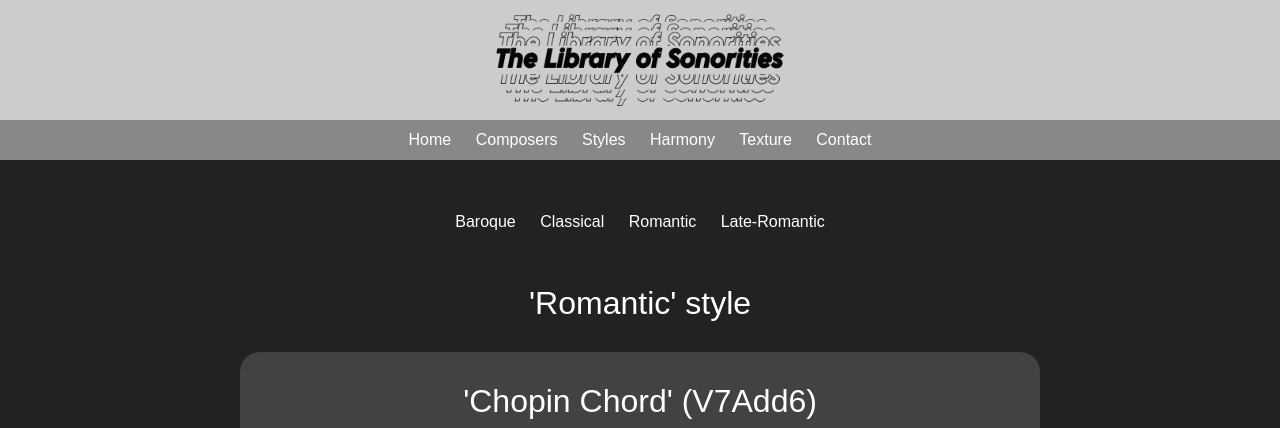
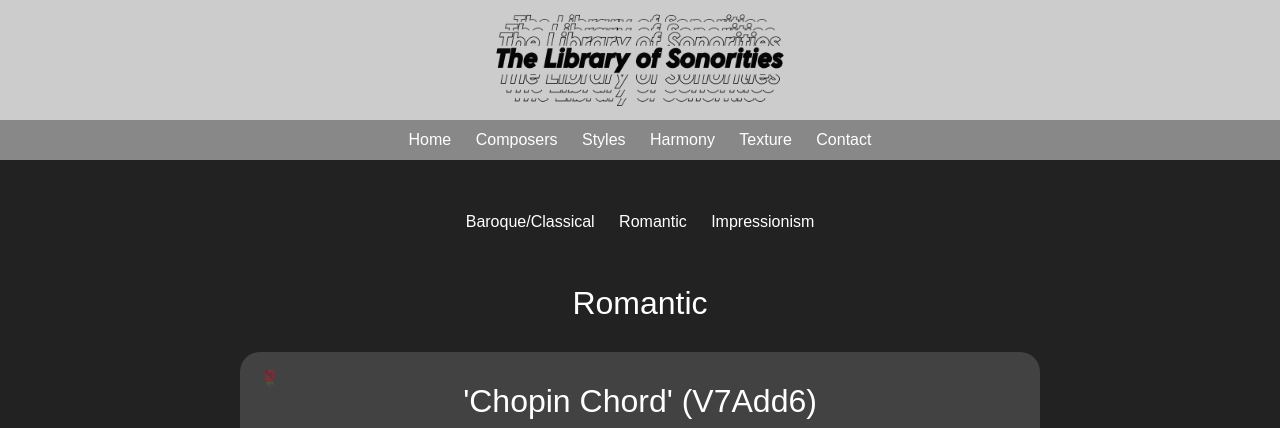
Before and after one commit to despoisj/TheLibraryOfSonorities, a PHP site: page /index.php?filter=style&style=romantic in a window 1280 px wide. Shown: the top 428 px of the page. Run offline with PHP 8.4, Linux system fonts and the light colour scheme; some libraries are stand-ins or nearby versions; some web fonts are replaced.

Commit message:
Add differences for baroque, merged baroque and classical

```diff
--- /dev/null
+++ b/elements/prinner.html
@@ -0,0 +1,5 @@
+<p>Lovely sound on a 4 3 2 1 descending bass, see <a style="color:white" target="_blank" href="https://en.wikipedia.org/wiki/Galant_Schemata">this</a>.</p>
+
+<h4 class="elementExampleTitle">Examples</h4>
+
+<iframe width="560" height="315" src="https://www.youtube.com/embed/bhGYOB4VWKA" frameborder="0" allowfullscreen></iframe>
--- a/index.js
+++ b/index.js
@@ -17,12 +17,20 @@ var getUrlParameter = function getUrlParameter(sParam) {
 function replaceDigitsWithCircledNumbers(text) {
     // Unicode offset for circled numbers: 9311 or 10111 (0x2460)
     const unicodeOffset = 10121; // For back background: soprano
+    const unicodeOffsetBass = 10111; // For back background: soprano
 
     // Regular expression to match digits with a caret symbol (^)
     const regex = /\^(\d)/g;
 
     // Replace matched digits with their corresponding circled numbers
-    return text.replace(regex, (_, digit) => "<span style='font-size:20px;'>" + String.fromCharCode(parseInt(digit) + unicodeOffset) + "</span>");
+    text = text.replace(regex, (_, digit) => "<span style='font-size:20px;'>" + String.fromCharCode(parseInt(digit) + unicodeOffset) + "</span>");
+
+
+    // Regular expression to match digits with a caret symbol (^)
+    const regexBass = /\*(\d)/g;
+
+    // Replace matched digits with their corresponding circled numbers
+    text = text.replace(regex, (_, digit) => "<span style='font-size:20px;'>" + String.fromCharCode(parseInt(digit) + unicodeOffsetBass) + "</span>");
 }
 
 $(document).ready(function() {
--- a/index.php
+++ b/index.php
@@ -80,10 +80,9 @@ if ($filter == "element"){
 
                 <div style="margin-top: 30px; margin-bottom: 50px;">
                     <div style="width: 90%; margin-left: 5%;">
-                        <a class="navElement" href="index.php?filter=style&style=baroque">Baroque</a>
-                        <a class="navElement" href="index.php?filter=style&style=classical">Classical</a>
+                        <a class="navElement" href="index.php?filter=style&style=baroque">Baroque/Classical</a>
                         <a class="navElement" href="index.php?filter=style&style=romantic">Romantic</a>
-                        <a class="navElement" href="index.php?filter=style&style=late-romantic">Late-Romantic</a>
+                        <a class="navElement" href="index.php?filter=style&style=impressionism">Impressionism</a>
                     </div>
                 </div>
 
@@ -99,7 +98,10 @@ if ($filter == "element"){
                 } elseif ($filter == "composer") {
                     $title = ucfirst($composer);
                 } elseif ($filter == "style") {
-                    $title = "'" . ucfirst($style) . "' style";
+                    if($style == "baroque")
+                        $title = "Baroque/Classical";
+                    else
+                        $title = ucfirst($style);
                 } elseif ($filter == "harmony") {
                     $title = "Harmony";
                 } elseif ($filter == "texture") {
--- a/style.css
+++ b/style.css
@@ -58,6 +58,38 @@ p {
   max-width: 800px;
   margin-left: auto;
   margin-right: auto;
+
+  z-index: 1;
+}
+
+.styleElementWrapper{
+/*  background-color: rgba(54, 39, 39);*/
+/*NOTHING SO FAR BUT MAYBE IF I ADD PRINNER ETC*/
+  width: 50px;
+  height:1px;
+  margin-top: -15px;
+  float: left;
+  text-align: left;
+
+  display: inline-block;
+}
+
+.styleElement{
+  width: 20px;
+  height: 1px;
+  display: inline-block;
+  opacity: 30%;
+
+  -webkit-transition: all 0.2s ease;
+     -moz-transition: all 0.2s ease;
+      -ie-transition: all 0.2s ease;
+       -o-transition: all 0.2s ease;
+          transition: all 0.2s ease;
+}
+
+.styleElement:hover{
+  opacity: 50%;
+  filter: drop-shadow(0 0 2px rgba(255, 211, 89, 1.0));
 }
 
 .elementTitle {
--- a/tools.php
+++ b/tools.php
@@ -15,6 +15,7 @@ function element($pageName, $title, $styles, $composers, $type) {
 
 // Define elements
 $mapping = [];
+// Romantic
 array_push($mapping, element("chopin_chord", "'Chopin Chord' (V7Add6)", ["romantic"], ["chopin", "scriabin"], "harmony"));
 array_push($mapping, element("V9_chord", "V9 Chord", ["romantic"], ["chopin"], "harmony"));
 array_push($mapping, element("moonlight_modulation", "'Moonlight Modulation'", ["romantic"], ["beethoven"], "harmony"));
@@ -23,13 +24,28 @@ array_push($mapping, element("ivM7_iiim7", "IVMaj7 → iiim7", ["romantic"], ["b
 array_push($mapping, element("chromatic_thirds", "(Chromatic) Thirds", ["romantic", "brilliant"], ["chopin"], "harmony"));
 array_push($mapping, element("ninth_arps", "Arpeggios with added 9th", ["romantic"], ["blumenfeld"], "harmony"));
 
+array_push($mapping, element("prinner", "The Prinner", ["baroque"], ["mozart"], "harmony"));
+
 array_push($mapping, element("lh_arps", "Left Hand Broken Arpeggios", ["romantic"], ["chopin", "scriabin"], "texture"));
 
 
 function loadElement($element, $display) {
 	// Loads a singular element
 
-	echo "<div class='element'>";
+	echo '<div class="element">';
+
+		// Test to differentiate romantic / baroque etc.
+		echo "<div class='styleElementWrapper'>";
+
+			foreach($element["styles"] as $style){
+				if ($style == "romantic")
+					echo '<div class="styleElement"><a href="index.php?filter=style&style=romantic" style="text-decoration:none">🌹</a></div>';
+				elseif ($style == "baroque")
+					echo '<div class="styleElement"><a href="index.php?filter=style&style=baroque" style="text-decoration:none">🕰</a></div>';
+				elseif ($style == "impressionism")
+					echo '<div class="styleElement"><a href="index.php?filter=style&style=impressionism" style="text-decoration:none">🖼️</a></div>';
+			}
+		echo "</div>";
 
 		// Setup title link
 		echo '<h2 class="elementTitle"><a style="color:white; text-decoration:none" href="index.php?filter=element&element=' . $element["pageName"] . '">' . $element["title"] . "</a></h4>";
@@ -40,6 +56,7 @@ function loadElement($element, $display) {
 			// echo '<a class="seeMore">Show</a>';
 			echo '<div class="seeMore"><div class="seeMoreOverlay">Show</div></div>';
 		}
+
 
 		// Possibility to collapse or not by default
 		if ($display)
```
